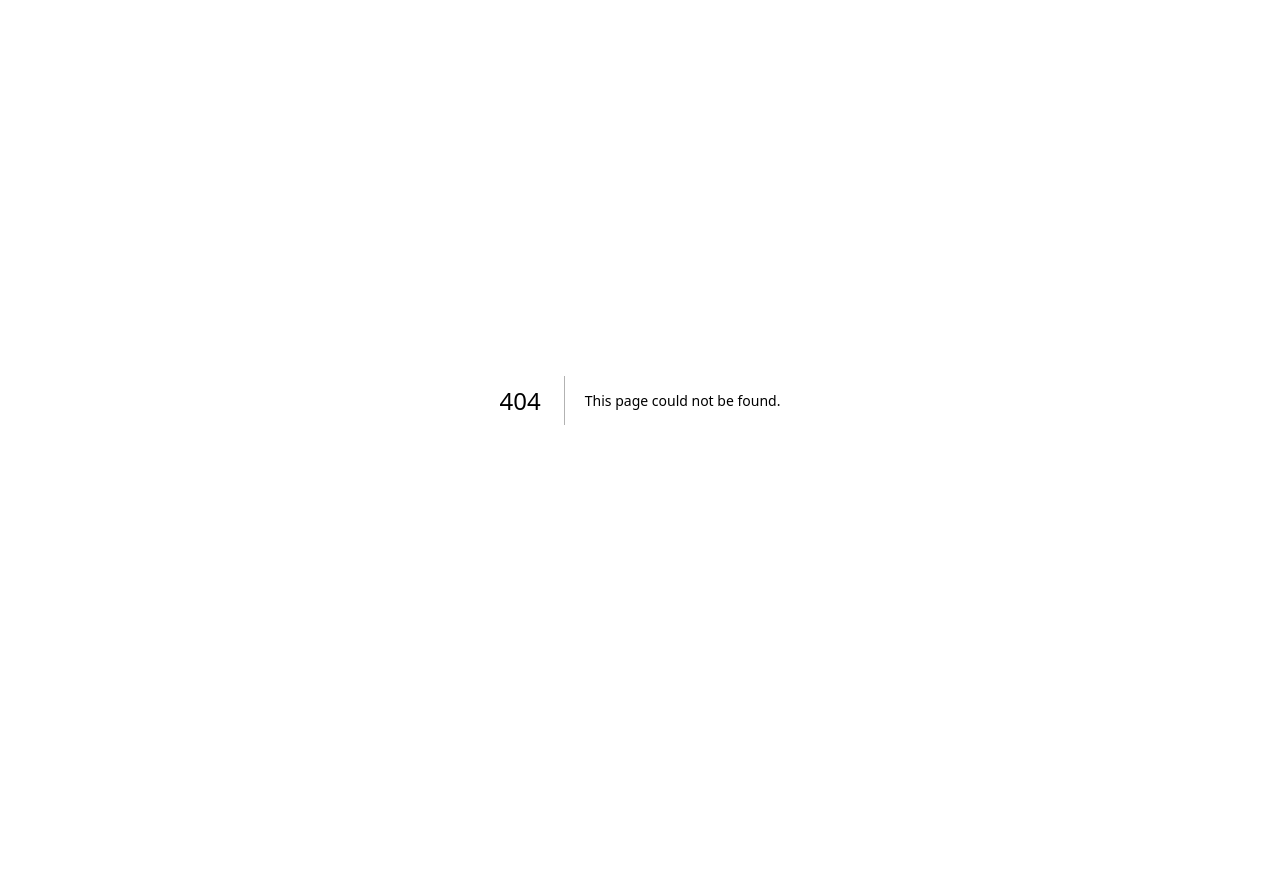
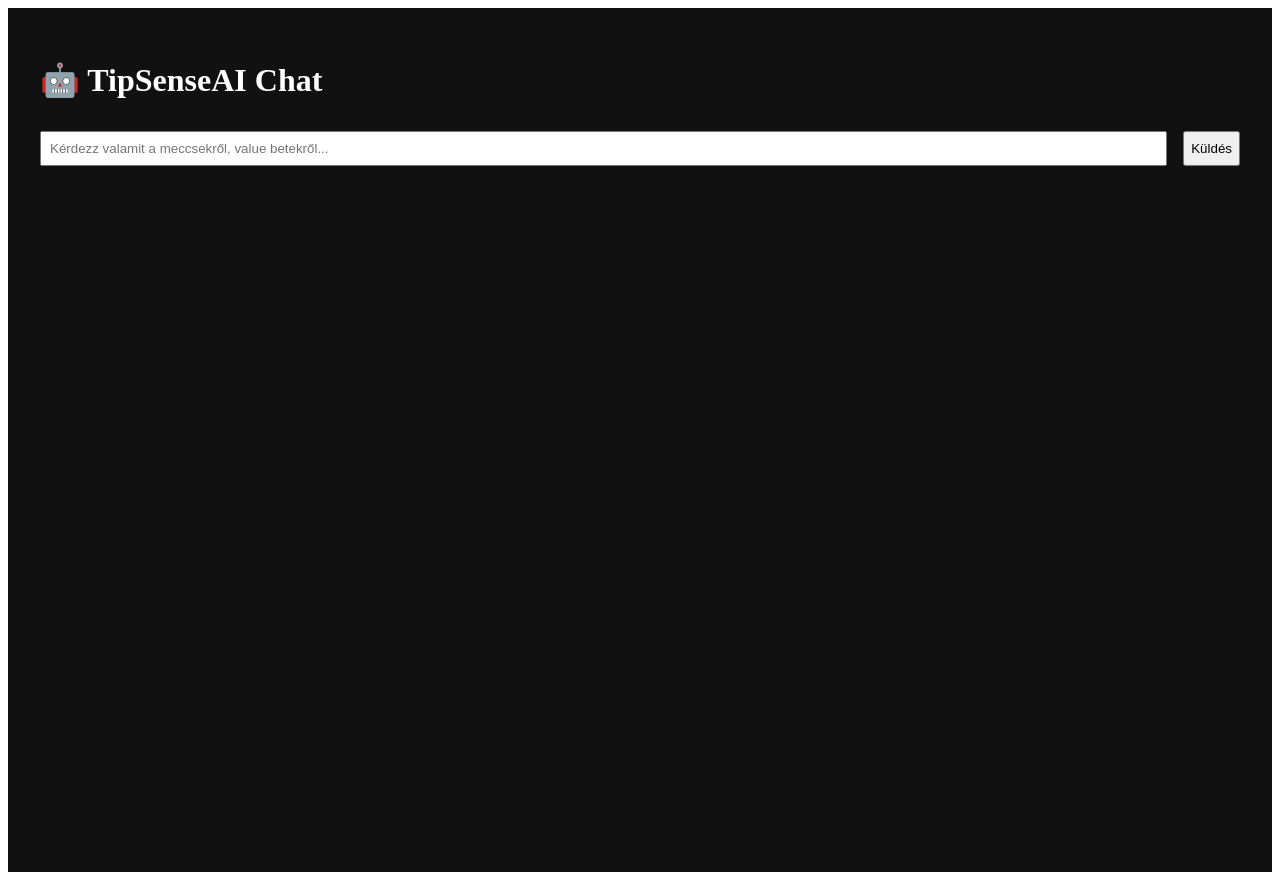
Before and after one commit to GerixHU/tipsenseai, a Next.js app: page /chat in a window 1280 px wide. Before the commit this address had no page. Before the commit the page ends 800 px from the top, so only its background shows below. Built offline with nearby package versions, Linux system fonts and the light colour scheme.

Commit message:
Create chat.js

```diff
--- /dev/null
+++ b/pages/chat.js
@@ -0,0 +1,52 @@
+import { useState } from 'react'
+
+export default function Chat() {
+  const [messages, setMessages] = useState([])
+  const [input, setInput] = useState('')
+  const [loading, setLoading] = useState(false)
+
+  const handleSend = async (e) => {
+    e.preventDefault()
+    if (!input.trim()) return
+
+    const newMessage = { role: 'user', content: input }
+    const updatedMessages = [...messages, newMessage]
+    setMessages(updatedMessages)
+    setInput('')
+    setLoading(true)
+
+    const res = await fetch('/api/chat', {
+      method: 'POST',
+      headers: { 'Content-Type': 'application/json' },
+      body: JSON.stringify({ messages: updatedMessages }),
+    })
+
+    const data = await res.json()
+    setMessages([...updatedMessages, { role: 'assistant', content: data.result }])
+    setLoading(false)
+  }
+
+  return (
+    <div style={{ padding: '2rem', backgroundColor: '#111', color: '#fff', minHeight: '100vh' }}>
+      <h1>🤖 TipSenseAI Chat</h1>
+      <div style={{ marginTop: '2rem', marginBottom: '1rem' }}>
+        {messages.map((msg, i) => (
+          <div key={i} style={{ marginBottom: '1rem' }}>
+            <strong>{msg.role === 'user' ? 'Te' : 'AI'}:</strong> {msg.content}
+          </div>
+        ))}
+        {loading && <p>Válasz készül...</p>}
+      </div>
+      <form onSubmit={handleSend} style={{ display: 'flex', gap: '1rem' }}>
+        <input
+          type="text"
+          value={input}
+          onChange={(e) => setInput(e.target.value)}
+          placeholder="Kérdezz valamit a meccsekről, value betekről..."
+          style={{ flex: 1, padding: '0.5rem' }}
+        />
+        <button type="submit" disabled={loading}>Küldés</button>
+      </form>
+    </div>
+  )
+}
```
